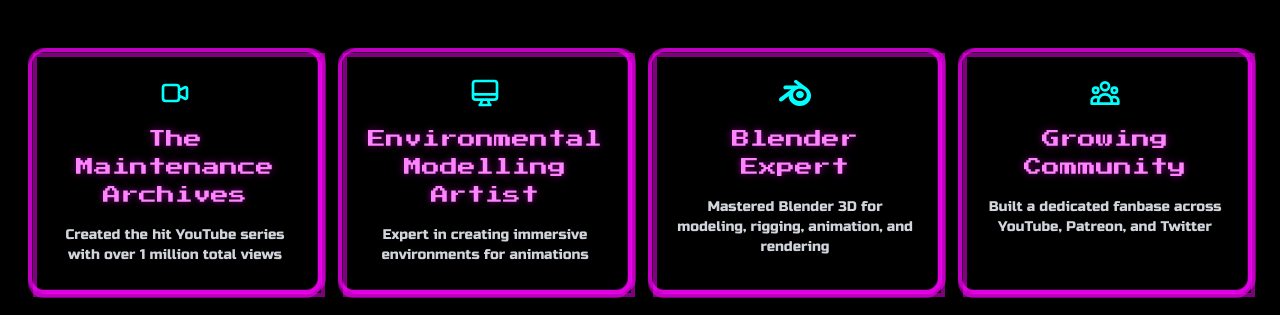
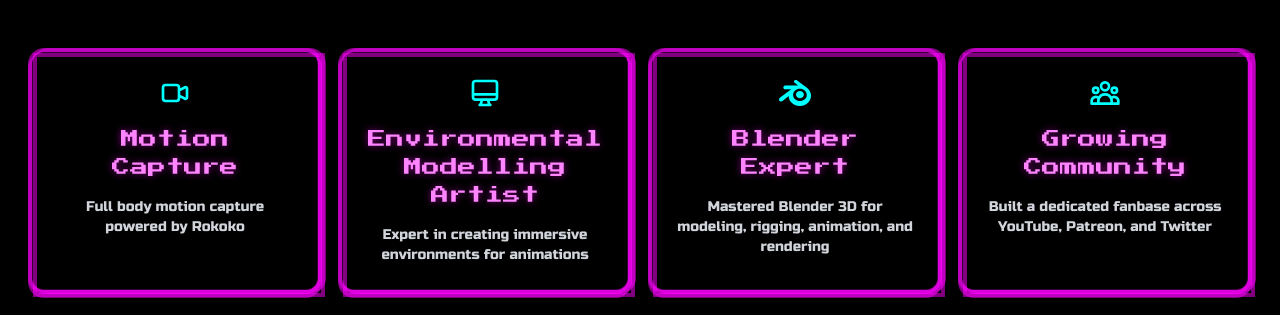
Before and after one commit to Nathan2589/buzzare, a Next.js app: page / in a window 1280 px wide. Shown: the part 960-1275 px from the top of the page. Built offline with nearby package versions, Linux system fonts and the light colour scheme.

Commit message:
changed accomplishments

```diff
--- a/app/components/AccomplishmentsSection.jsx
+++ b/app/components/AccomplishmentsSection.jsx
@@ -11,13 +11,13 @@
 
   const accomplishments = [
     {
-      title: "The Maintenance Archives",
+      title: "Motion Capture",
       icon: (
         <svg xmlns="http://www.w3.org/2000/svg" className="h-8 w-8" fill="none" viewBox="0 0 24 24" stroke="currentColor">
           <path strokeLinecap="round" strokeLinejoin="round" strokeWidth={2} d="M15 10l4.553-2.276A1 1 0 0121 8.618v6.764a1 1 0 01-1.447.894L15 14M5 18h8a2 2 0 002-2V8a2 2 0 00-2-2H5a2 2 0 00-2 2v8a2 2 0 002 2z" />
         </svg>
       ),
-      description: "Created the hit YouTube series with over 1 million total views",
+      description: "Full body motion capture powered by Rokoko",
     },
     {
       title: "Environmental Modelling Artist",
```
